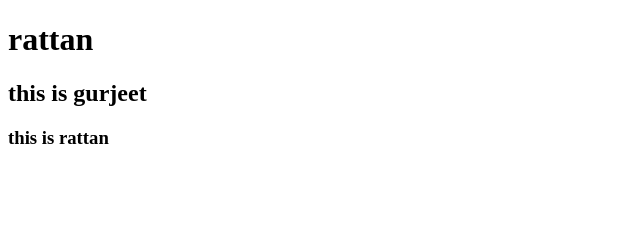
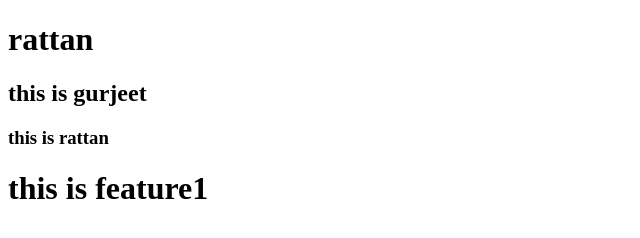
Before and after one commit to rattan682/gitprac, a plain HTML site: page index.html in a window 1280 px wide. Shown: the whole page, without its empty margins (0-640 px from the left). Drawn offline with Linux system fonts and the light colour scheme.

Commit message:
commit on feature1

```diff
--- a/index.html
+++ b/index.html
@@ -9,5 +9,7 @@
     <h1>rattan</h1>
     <h2>this is gurjeet</h2>
     <h3>this is rattan</h3>
+    <h1>this is feature1
+    </h1>
 </body>
 </html>
```
